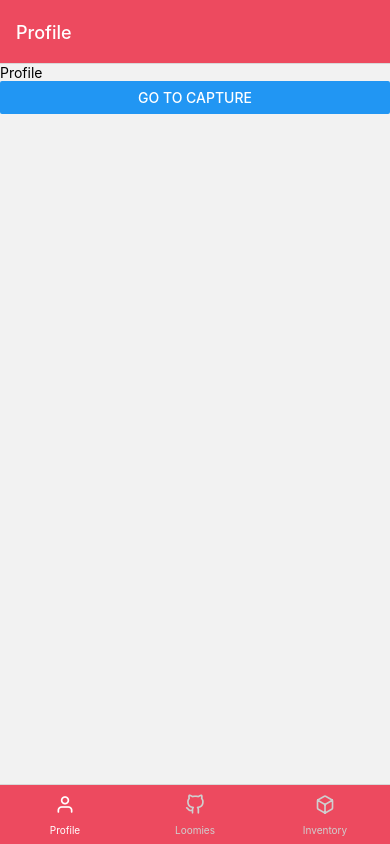
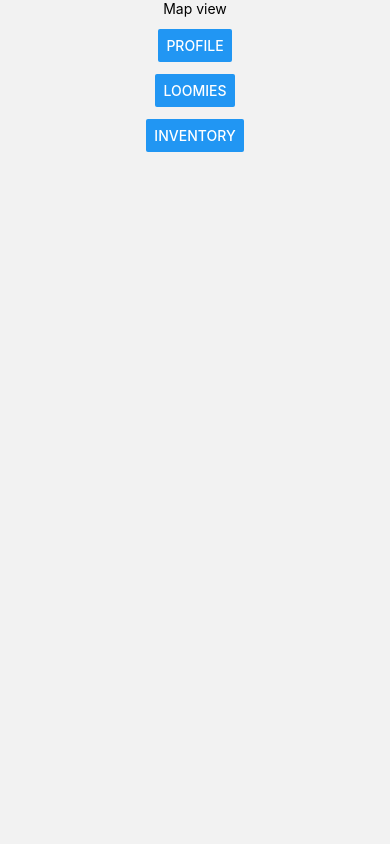
Before and after one commit to PedroChaparro/loomies-mobile, a React Native app: screen / in a window 390 px wide. Built offline with nearby package versions, Linux system fonts and the light colour scheme.

Commit message:
:construction: Temp buttons to navigate to the nested routes

```diff
--- a/src/navigation/BottomNavigation.tsx
+++ b/src/navigation/BottomNavigation.tsx
@@ -29,6 +29,7 @@ const Screens = [
 export const BottomNavigation = () => {
   return (
     <Tab.Navigator
+      initialRouteName='Loomies'
       screenOptions={{
         tabBarStyle: {
           backgroundColor: '#ED4A5F',
--- a/src/navigation/StackNavigation.tsx
+++ b/src/navigation/StackNavigation.tsx
@@ -9,7 +9,7 @@ const Stack = createStackNavigator();
 export const StackNavigation = () => {
   return (
     <Stack.Navigator
-      initialRouteName='Application'
+      initialRouteName='Map'
       screenOptions={{ headerShown: false }}
     >
       {/* Views that are not included in the bottom tabs navigation but are reachable using the navigator hook */}
--- a/src/pages/MapView.tsx
+++ b/src/pages/MapView.tsx
@@ -1,6 +1,39 @@
+import { NavigationProp } from '@react-navigation/native';
 import React from 'react';
-import { Text } from 'react-native';
+import { Text, View, Button, StyleSheet } from 'react-native';
 
-export const MapView = () => {
-  return <Text>Map view</Text>;
+interface MapViewProps {
+  // eslint-disable-next-line @typescript-eslint/no-explicit-any
+  navigation: NavigationProp<any, any>;
+}
+
+const Screens = [
+  { name: 'Profile' },
+  { name: 'Loomies' },
+  { name: 'Inventory' }
+];
+
+export const MapView = ({ navigation }: MapViewProps) => {
+  return (
+    <View style={Styles.container}>
+      <Text>Map view</Text>
+      {Screens.map((screen) => (
+        <Button
+          key={screen.name}
+          title={screen.name}
+          onPress={() =>
+            navigation.navigate('Application', { screen: screen.name })
+          }
+        />
+      ))}
+    </View>
+  );
 };
+
+const Styles = StyleSheet.create({
+  container: {
+    flex: 1,
+    alignItems: 'center',
+    gap: 12
+  }
+});
--- a/src/pages/Profile.tsx
+++ b/src/pages/Profile.tsx
@@ -1,20 +1,6 @@
-import { NavigationProp } from '@react-navigation/native';
 import React from 'react';
-import { Button, Text, View } from 'react-native';
+import { Text } from 'react-native';
 
-interface ProfileProps {
-  /* eslint-disable-next-line @typescript-eslint/no-explicit-any */
-  navigation: NavigationProp<any, any>;
-}
-
-export const Profile = ({ navigation }: ProfileProps) => {
-  return (
-    <View>
-      <Text>Profile</Text>
-      <Button
-        title='Go to capture'
-        onPress={() => navigation.navigate('Capture')}
-      />
-    </View>
-  );
+export const Profile = () => {
+  return <Text>Profile</Text>;
 };
```
